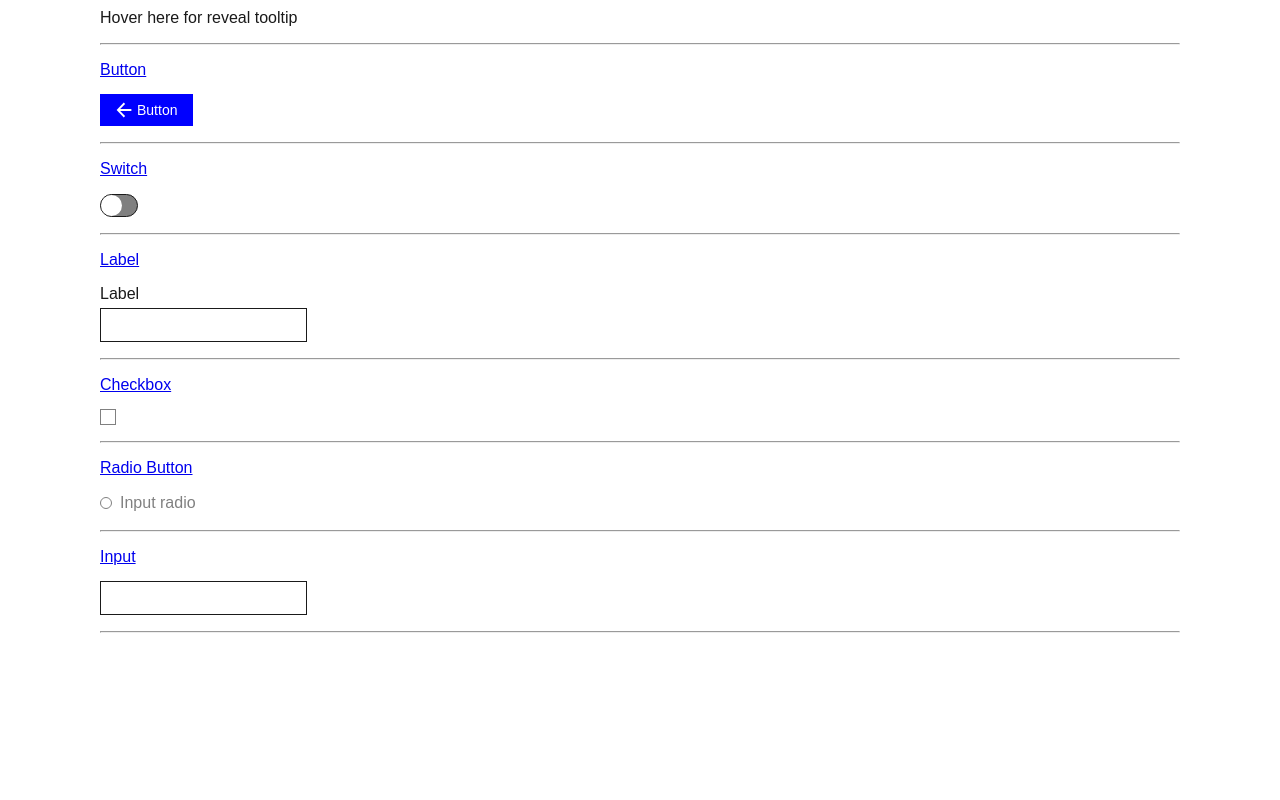
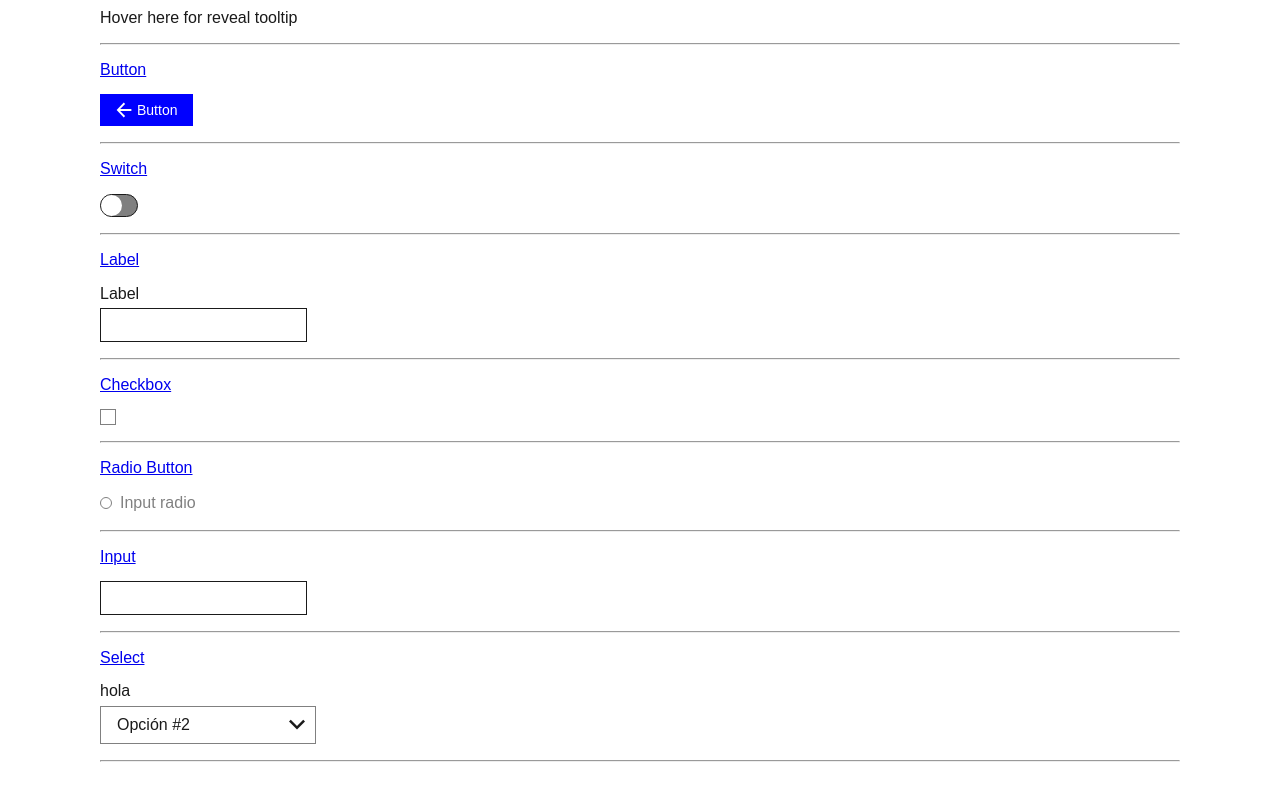
Before and after one commit to zeppelinlabs/util-components, a React (Create React App) app: page / in a window 1280 px wide. Shown: the part 220-1020 px from the top of the page. Before the commit the page ends 953 px from the top, so only its background shows below. Built offline with nearby package versions, Linux system fonts and the light colour scheme.

Commit message:
agrega refactor  componente select

```diff
--- a/src/App.tsx
+++ b/src/App.tsx
@@ -15,6 +15,7 @@ import LabelShowCaseDetail from "./examples/Form/Label/LabelShowCaseDetail"
 import InputShowCaseDetail from "./examples/Form/InputShowCase/InputShowCaseDetail"
 import RadioButtonShowCaseDetail
     from "./examples/Form/RadioButtonShowCase/RadioButtonShowCaseDetail"
+import SelectShowCaseDetail from "./examples/Form/SelectShowCase/SelectShowCaseDetail"
 
 const App = () => {
     return (
@@ -49,6 +50,9 @@ const App = () => {
                 <Route path={Paths.Input} element={
                     <InputShowCaseDetail />
                 } />
+                <Route path={Paths.Select} element={
+                    <SelectShowCaseDetail />
+                } />
             </Routes>
         </ThemeProvider >
     )
--- a/src/components/Form/ImmerFormFields.tsx
+++ b/src/components/Form/ImmerFormFields.tsx
@@ -131,7 +131,7 @@ export const SelectStringField
             token={undefined}
             attr={undefined}
             keyValue={value}
-            onChange={e => onChange(e.key as unknown as F[K])}
+            onChange={e => onChange(e as unknown as F[K])}
             onBlur={onBlur}
             ref={ref}
         />
--- a/src/components/Form/Label/Label.tsx
+++ b/src/components/Form/Label/Label.tsx
@@ -15,7 +15,7 @@ export enum LabelVariant{
     Info = "info",
 }
 
-export type Props = {
+export type LabelProps = {
     text?: string,
     children?: React.ReactNode,
     labelVariant?: LabelVariant,
@@ -27,7 +27,7 @@ export type Props = {
 }
 
 const Label = React.forwardRef((
-    props: Props,
+    props: LabelProps,
     ref: React.ForwardedRef<HTMLLabelElement>,
 ) => {
 
--- a/src/components/Form/Select/Select.tsx
+++ b/src/components/Form/Select/Select.tsx
@@ -1,26 +1,36 @@
-/* eslint-disable react/display-name */
+/* eslint-disable max-lines-per-function */
 import React from "react"
 import { SelectStyled } from "./SelectGroupStyles"
-import Label from "../Label/Label"
+import Label, { LabelProps } from "../Label/Label"
 import { renderErrorMessage } from "../FormCommon"
+import { ReactComponent as ArrowDown } from "../../../assets/pointer_down.svg"
+import Spinner, { SpinnerSize } from "../../Spinner/Spinner"
+
+type ValidKey = string | boolean | number | null
 
 export type SelectOption<K> = {
     key: K,
     text: string,
 }
 
-type ValidKey = string | boolean | number | null
 
 export type Props<K extends ValidKey, T extends SelectOption<K>> = {
-    displayName?: string,
+    selectedValue?: K,
     options: T[],
-    keyValue: K,
+    label?: LabelProps,
     placeholder?: string,
     disabled?: boolean,
+    loading?: boolean,
     errorMessage?: string | null,
-    onChange?: (value: T) => void,
-    onBlur?: () => void,
+    accessibility?: {
+        tabIndex?: number,
+        autoFocus:boolean,
+    },
+    icon?: React.FunctionComponent,
+    onChange?: (value: K) => void,
+    onClick?: () => void,
 }
+
 const keySerializator = (() => {
     const emptyValue = ""
     return {
@@ -34,54 +44,85 @@ const keySerializator = (() => {
                 : JSON.parse(s) as R),
     }
 })()
-const Select = React.forwardRef(<K extends ValidKey, T extends SelectOption<K>>(props: Props<K, T>,
-    ref: React.ForwardedRef<HTMLSelectElement>) => {
+
+const Select_ = React.forwardRef(<K extends ValidKey, T extends SelectOption<K>>(
+    props: Props<K, T>,
+    ref: React.ForwardedRef<HTMLSelectElement>
+) => {
 
     const handleOnChange = (e: React.ChangeEvent<HTMLSelectElement>) => {
         const selected = keySerializator.deserialize(e.target.value)
         const value = props.options.find(o => o.key === selected)
 
         if (value) {
-            props.onChange && props.onChange(value)
+            props.onChange && props.onChange(value.key)
         } else {
             console.error("Option not found", value, e.target.value, selected)
             throw new Error("Option not found")
         }
     }
+
     return (
-        <Label text={props.displayName && props.displayName}>
-            <SelectStyled.Select
-                ref={ref}
-                value={keySerializator.serialize(props.keyValue)}
-                onChange={handleOnChange}
-                onBlur={props.onBlur}
+        <Label {...props.label}>
+            <SelectStyled.Wrapper
                 disabled={props.disabled}
                 errorMessage={props.errorMessage}
             >
-                {props.placeholder
-                    && <SelectStyled.OptionPlaceholder>
-                        {props.placeholder}
-                    </SelectStyled.OptionPlaceholder >
+
+                {props.icon
+                    && <SelectStyled.WrapperIcon>
+                        <props.icon />
+                    </SelectStyled.WrapperIcon>
                 }
 
+                <SelectStyled.WrapperArrow>
+                    {props.loading
+                        ? <Spinner size={SpinnerSize.small} />
+                        : <ArrowDown />
+                    }
+                </SelectStyled.WrapperArrow>
+
+                <SelectStyled.Select
+                    withIcon={!!props.icon}
+                    name="test1"
+                    ref={ref}
+                    value={props.selectedValue
+                        && keySerializator.serialize(props.selectedValue)
+                    }
+                    onChange={handleOnChange}
+                    onClick={props.onClick}
+                    disabled={props.disabled || props.loading}
+                    errorMessage={props.errorMessage}
+                >
+                    {props.placeholder
+                        && <option value={""}>
+                            {props.placeholder}
+                        </option >
+                    }
                     {props.options.map((opt) => {
                         const key = keySerializator.serialize(opt.key)
                         return (
                             <option key={key}
-                            value={key}
-                        >
+                                value={key}>
                                 {opt.text}
                             </option>
                         )
                     })}
                 </SelectStyled.Select>
+            </SelectStyled.Wrapper>
             {
                 props.errorMessage
                 && renderErrorMessage(props.errorMessage)
             }
         </Label>
     )
-}) as <K extends ValidKey, T extends SelectOption<K>>(props: Props<K, T>
+})
+
+Select_.displayName = "Select"
+
+const Select = Select_ as<
+    K extends ValidKey,
+    T extends SelectOption<K>>(props: Props<K, T>
     & React.RefAttributes<HTMLSelectElement>) => JSX.Element
 
 export default Select
--- a/src/components/Form/Select/SelectGroupStyles.tsx
+++ b/src/components/Form/Select/SelectGroupStyles.tsx
@@ -1,39 +1,36 @@
-import styled from "styled-components"
-import pointer_down from "../../../assets/pointer_down.svg"
+import styled, { css } from "styled-components"
 import { thp } from "../../../styles/themeHelpers"
 
 type SelectProps = {
     errorMessage?: string | null,
+    disabled?: boolean,
+    withIcon?:boolean,
 }
 
 const Select = styled.select<SelectProps>`
-    background: ${thp.common(c => c.white)};
-    border: 1px solid ${thp.neutral(c => c.level50)};
-    box-sizing: border-box;
-    padding: 8px 32px 8px 12px;
+    width: max-content;
+    position: relative;
     outline:none;
     font-size: 1.6rem;
-    background: white url(${pointer_down});
-    background-repeat: no-repeat;
-    background-position: calc(100% - 12px) center;
-    background-size: 12px;
+    background-color: transparent;
+    border: none;
+    color: inherit;
     -webkit-appearance: none;
     -moz-appearance: none;
     appearance: none;
-    border-color: ${props => (props.errorMessage && thp.system(c => c.critical))};
-
-    &::-ms-expand {
-        display: none;
-    }
+    min-height: 36px;
+    cursor: pointer;
+    padding: ${p => (p.withIcon
+        ? "8px 36px"
+        : "8px 36px 8px 16px"
+    )};
 
     &:disabled {
-        //disabled styles
         cursor: not-allowed;
-        opacity:.5;
     }
 
     &:focus {
-        //focus styles
+        box-shadow: 0 0 0 4px ${thp.system(c => c.focus)};
     }
 
     &:hover {
@@ -41,10 +38,58 @@ const Select = styled.select<SelectProps>`
     }
 `
 
-const OptionPlaceholder = styled.option`
-    display: none;
+const Wrapper = styled.div<SelectProps>`
+    width: max-content;
+    display: flex;
+    background: ${thp.common(c => c.white)};
+    border-width: 1px;
+    border-style: solid;
+    position: relative;
+    border-color: ${thp.neutral(c => c.level50)};
+    color: ${thp.common(c => c.black)};
+
+    ${p => (p.errorMessage && css`
+        border-color: ${thp.system(c => c.critical)};
+        color: ${thp.system(c => c.critical)};
+    `)}
+
+    ${p => (p.disabled && css`
+        border-color: ${thp.neutral(c => c.level10)};
+        color: ${thp.neutral(c => c.level10)};
+    `)}
 `
+
+const iconContainerBase = css`
+    width: 36px;
+    height: 36px;
+    display: flex;
+    justify-content: center;
+    align-items: center;
+    position: absolute;
+    padding: 10px;
+    img,
+    svg{
+        width: 100%;
+        height: 100%;
+        object-fit: contain;
+        path{
+            fill: currentColor;
+        }
+    }
+`
+
+const WrapperIcon = styled.div`
+    ${iconContainerBase};
+`
+
+const WrapperArrow = styled.div`
+    ${iconContainerBase};
+    right: 0;
+`
+
 export const SelectStyled = {
     Select,
-    OptionPlaceholder,
+    Wrapper,
+    WrapperIcon,
+    WrapperArrow,
 }
--- /dev/null
+++ b/src/examples/Form/SelectShowCase/SelectShowCaseDetail.tsx
@@ -0,0 +1,169 @@
+/* eslint-disable max-lines-per-function */
+import React, { useState } from "react"
+import Select, { SelectOption } from "../../../components/Form/Select/Select"
+import LayoutExamples from "../../../styles/Layout/LayoutExamples/LayoutExamples"
+import { ReactComponent as InfoIcon } from "../../../assets/info.svg"
+
+
+enum ListOptionKey {
+    FirstKey = "firstKey",
+    SecondKey = "secondKey",
+    ThirdKey = "thirdKey",
+}
+
+const listOption1: SelectOption<ListOptionKey>[] = [
+    {
+        key: ListOptionKey.FirstKey,
+        text: "Option 1",
+    },
+    {
+        key: ListOptionKey.SecondKey,
+        text: "Option 2",
+    },
+    {
+        key: ListOptionKey.ThirdKey,
+        text: "Option 3",
+    },
+]
+
+const listOption2: SelectOption<number>[] = [
+    {
+        key: 1,
+        text: "Option 1",
+    },
+    {
+        key: 2,
+        text: "Option 2",
+    },
+    {
+        key: 3,
+        text: "Option 3",
+    },
+    {
+        key: 4,
+        text: "Option 4",
+    },
+]
+
+const listOption3: SelectOption<string | null>[] = [
+    {
+        key: null,
+        text: "Option 1",
+    },
+    {
+        key: "1",
+        text: "Option 2",
+    },
+]
+
+const listOption4: SelectOption<string>[] = [
+    {
+        key: "1",
+        text: "Option 1",
+    },
+    {
+        key: "2",
+        text: "Option 2",
+    },
+]
+
+const listOption5: SelectOption<string>[] = [
+    {
+        key: "1",
+        text: "Option 1",
+    },
+]
+const listOption6: SelectOption<number>[] = [
+    {
+        key: 1,
+        text: "Option 1",
+    },
+]
+
+
+const SelectShowCaseDetail = () => {
+
+    const [value, setValue,] = useState<ListOptionKey>()
+    const [secondValue, setSecondValue,] = useState<number>()
+    const [thirdValue, setThirdValue,] = useState<string | null>()
+    const [fourValue, setFourValue,] = useState<string>("2")
+    const [fiveValue, setFiveValue,] = useState<string>("1")
+    const [sixValue, setSixValue,] = useState<number>()
+
+    const handleChange1 = (value: ListOptionKey) => {
+        setValue(value)
+    }
+
+    const handleChange2 = (value: number) => {
+        setSecondValue(value)
+    }
+
+    const handleChange3 = (value: string | null) => {
+        setThirdValue(value)
+    }
+    const handleChange4 = (value: string) => {
+        setFourValue(value)
+    }
+    const handleChange5 = (value: string) => {
+        setFiveValue(value)
+    }
+    const handleChange6 = (value: number) => {
+        setSixValue(value)
+    }
+
+
+    return <LayoutExamples>
+        <Select
+            options={listOption1}
+            selectedValue={value}
+            onChange={handleChange1}
+            placeholder="Select one"
+            label={{text:"Select with label",}}
+        />
+        <Select
+            options={listOption2}
+            selectedValue={secondValue}
+            onChange={handleChange2}
+            placeholder="Select one"
+            errorMessage={"Error message"}
+            label={{ text: "With error", }}
+        />
+        <Select
+            options={listOption3}
+            selectedValue={thirdValue}
+            onChange={handleChange3}
+            placeholder="Select one"
+            label={{ text: "Send a null value", }}
+        />
+        <Select
+            options={listOption4}
+            selectedValue={fourValue}
+            onChange={handleChange4}
+            placeholder="Select one"
+            label={{ text: "With option selected", }}
+        />
+        <Select
+            options={listOption5}
+            selectedValue={fiveValue}
+            onChange={handleChange5}
+            icon={InfoIcon}
+            label={{ text: "Without placeholder and icon", }}
+        />
+        <Select
+            options={listOption6}
+            selectedValue={sixValue}
+            onChange={handleChange6}
+            loading={true}
+            label={{ text: "With loading state", }}
+        />
+        <Select
+            options={listOption6}
+            selectedValue={sixValue}
+            onChange={handleChange6}
+            disabled={true}
+            label={{ text: "With disabled state", }}
+        />
+    </LayoutExamples>
+}
+
+export default SelectShowCaseDetail
--- /dev/null
+++ b/src/examples/Form/SelectShowCase/SelectShowCaseDetailListItem.tsx
@@ -0,0 +1,36 @@
+import React, { useState } from "react"
+import Select, { SelectOption } from "../../../components/Form/Select/Select"
+
+const listOption1: SelectOption<number>[] = [
+    {
+        key: 1,
+        text: "Opción #1",
+    },
+    {
+        key: 2,
+        text: "Opción #2",
+    },
+    {
+        key: 3,
+        text: "Opción #3",
+    },
+]
+
+const SelectShowCaseDetailListItem = () => {
+    const [value, setValue,] = useState<number>(2)
+
+    const handleChange1 = (value: number) => {
+        setValue(value)
+
+    }
+
+    return <Select
+        options={listOption1}
+        selectedValue={value}
+        onChange={handleChange1}
+        placeholder="Seleccione una opción"
+        label={{ text: "hola", }}
+    />
+}
+
+export default SelectShowCaseDetailListItem
--- a/src/examples/Home.tsx
+++ b/src/examples/Home.tsx
@@ -12,6 +12,7 @@ import LabelShowCaseDetailListItem from "./Form/Label/LabelShowCaseListItem"
 import InputShowCaseDetailListItem from "./Form/InputShowCase/InputShowCaseListItem"
 import RadioButtonShowCaseDetailListItem
     from "./Form/RadioButtonShowCase/RadioButtonShowCaseListItem"
+import SelectShowCaseDetailListItem from "./Form/SelectShowCase/SelectShowCaseDetailListItem"
 
 const Home = () => {
     return (
@@ -48,6 +49,10 @@ const Home = () => {
             <InputShowCaseDetailListItem />
             <hr />
 
+            <Link to={Paths.Select}>Select</Link>
+            <SelectShowCaseDetailListItem />
+            <hr />
+
         </LayoutHome>
     )
 }
--- a/src/examples/Paths.ts
+++ b/src/examples/Paths.ts
@@ -8,4 +8,5 @@ export const Paths = {
     Checkbox: "/form/checkbox",
     RadioButton: "/form/radioButton",
     Input: "/form/input",
+    Select: "/form/select",
 }
```
Lines whose indentation alone changed are shown as unchanged.
